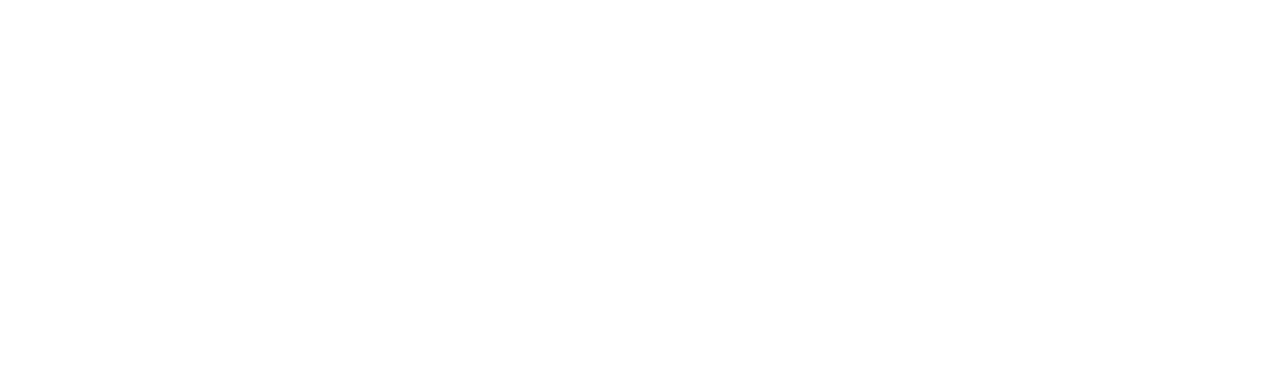
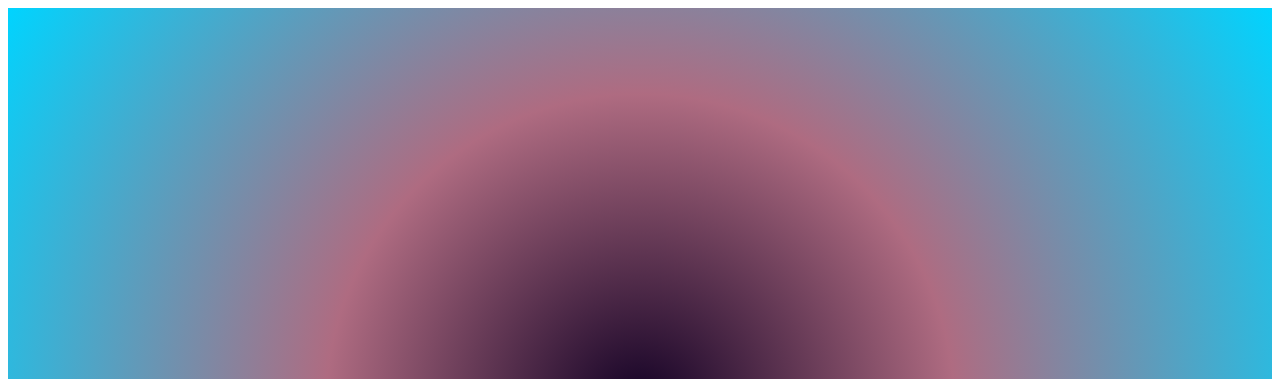
Before and after one commit to jjanczynska/tic-tac-toe, a website: page views/layout.html in a window 1280 px wide. Shown: the top 379 px of the page. Drawn offline with nearby package versions, Linux system fonts and the light colour scheme.

Commit message:
Add background colour to style

```diff
--- a/views/layout.html
+++ b/views/layout.html
@@ -19,8 +19,8 @@
             align-items: center;
             justify-content: center;
             height: 100vh;
-            background-image:
-            background-size: cover;
+            background: rgb(17,0,36);
+            background: radial-gradient(circle, rgba(17,0,36,1) 0%, rgba(121,9,45,0.5999649859943977) 42%, rgba(0,212,255,1) 100%);
         }
 
         #style-container h1 {
```
